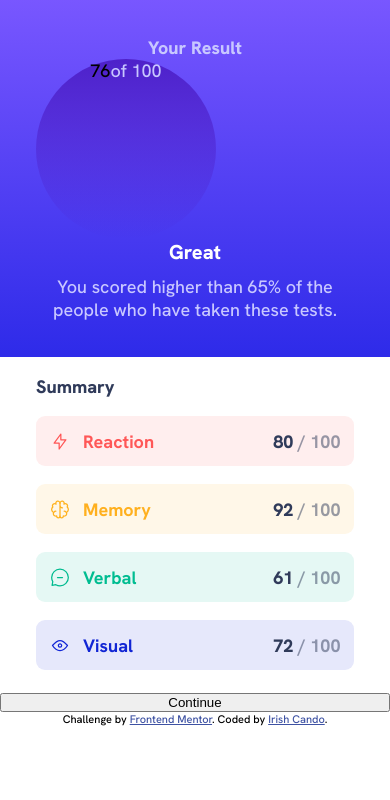
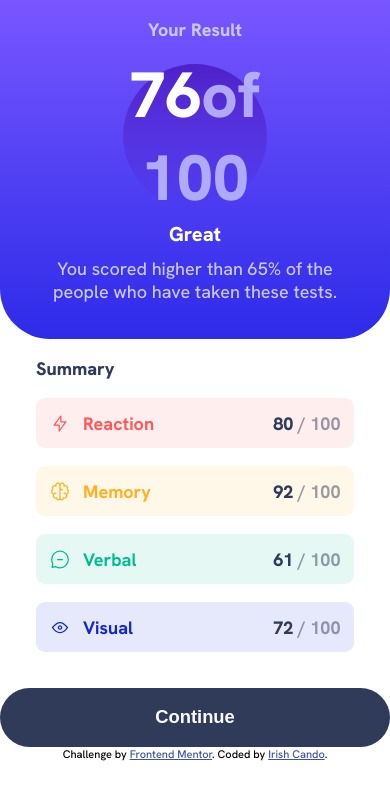
Before and after one commit to irishmicoletcando/results-summary-component, a plain HTML site: page index.html in a window 390 px wide. Drawn offline with Linux system fonts and the light colour scheme.

Commit message:
Finish style for mobile design

```diff
--- a/style.css
+++ b/style.css
@@ -15,12 +15,17 @@ body {
 
 .score-container {
   background-image: linear-gradient(hsl(252, 100%, 67%), hsl(241, 81%, 54%));
-  padding: 2em;
+  padding: 1em;
   text-align: center;
+  display: flex;
+  flex-direction: column;
+  align-items: center;
+  border-radius: 0 0 50px 50px;
 }
 
 .result-heading {
   font-weight: 800;
+  padding-bottom: 1.25em;
 }
 
 .result-text {
@@ -29,10 +34,25 @@ body {
 
 .score {
   background-image: linear-gradient(hsla(256, 72%, 46%, 1), hsla(241, 72%, 46%, 0));
-  width: 10em;
-  height: 10em;
+  width: 8em;
+  height: 8em;
   border-radius: 50%;
+  margin-bottom: 0.75em;
+  display: flex;
+  flex-direction: column;
+  justify-content: center;
 }
+
+.score-text {
+  color: hsl(0, 0%, 100%);
+  font-size: 4rem;
+  font-weight: 800;
+}
+
+.score-total {
+  color: hsla(241, 100%, 89%, 0.8);
+}
+
 
 .classification {
   color: hsl(0, 0%, 100%);
@@ -41,6 +61,12 @@ body {
   margin-bottom: 0.5em;
 }
 
+.description {
+  max-width: 300px;
+  margin-bottom: 1em;
+}
+
+/* summary results */
 .summary-container {
   padding: 1em 2em;
 }
@@ -53,7 +79,7 @@ body {
 
 .summary-result-container {
   width: 100%;
-  margin: 1em auto 0.25em;
+  margin: 1em auto;
   padding: 0.75em;
   border-radius: 0.5em;
 }
@@ -117,6 +143,23 @@ body {
   background-color: hsla(234, 85%, 45%, 0.1);
 }
 
+/* continue button */
+.btn-continue {
+  background-color: hsl(224, 30%, 27%);
+  width: 100%;
+  border-radius: 5em;
+  color:hsl(0, 0%, 100%);
+  font-weight: 600;
+  font-size: 1.15rem;
+  padding: 1em;
+  border: none;
+  cursor: pointer;
+}
+
+.btn-continue:hover {
+  background-image: linear-gradient(hsl(252, 100%, 67%), hsl(241, 81%, 54%));
+}
+
 footer {
   font-size: 11px;
   text-align: center;
```
